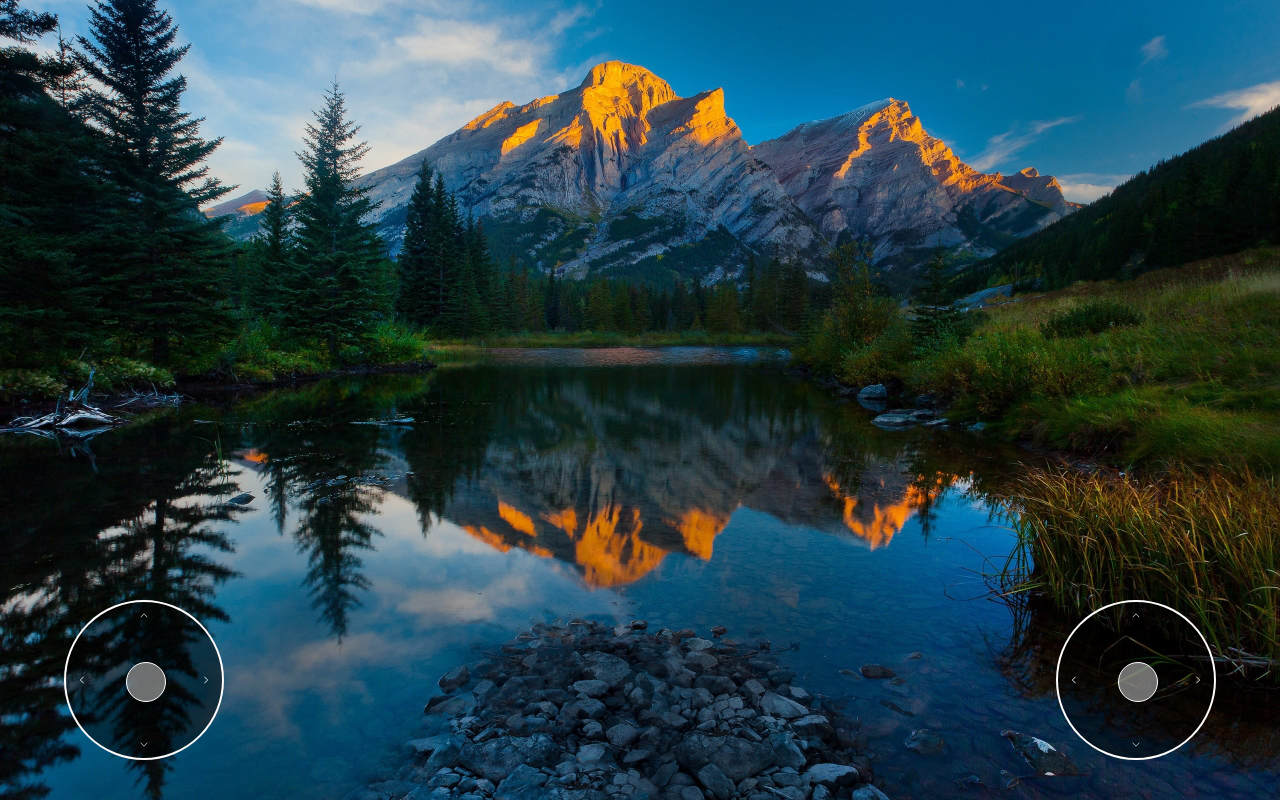
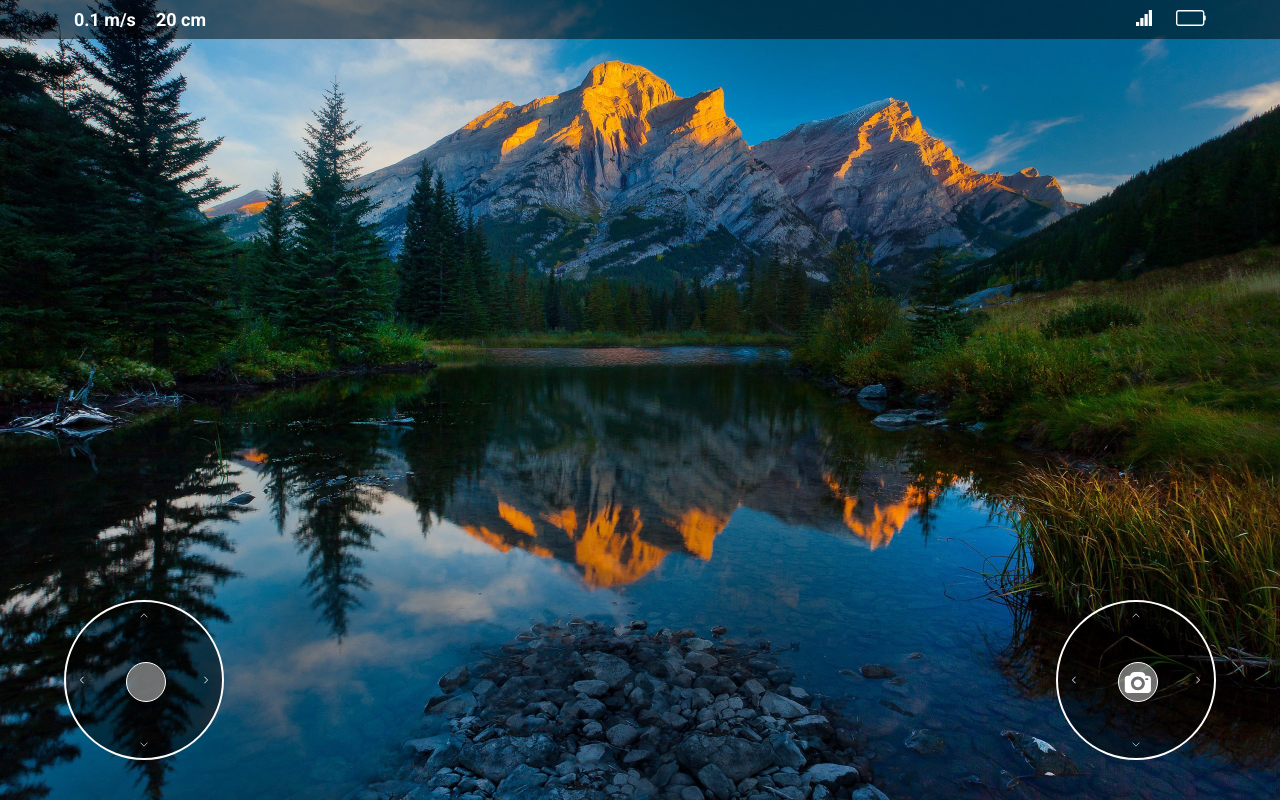
Before and after one commit to Glven/arina, a plain HTML site: page index.html in a window 1280 px wide. Drawn offline with Linux system fonts and the light colour scheme.

Commit message:
Финальный штрих

```diff
--- a/index.html
+++ b/index.html
@@ -11,6 +11,30 @@
 </head>
 <body>
     <div class="container">
+        <header class="header">
+            <div class="header__wrapper">
+                <div class="header-indicators">
+                    <p class="header-indicators__item">0.1 m/s</p>
+                    <p class="header-indicators__item">20 cm</p>
+                </div>
+                <div class="header-indicators">
+                    <div class="header-indicators__item">
+                        <svg class="header-indicators__signal" version="1.1"
+                            id="svg2" xmlns:dc="http://purl.org/dc/elements/1.1/" xmlns:cc="http://creativecommons.org/ns#" xmlns:rdf="http://www.w3.org/1999/02/22-rdf-syntax-ns#" xmlns:svg="http://www.w3.org/2000/svg" xmlns:sodipodi="http://sodipodi.sourceforge.net/DTD/sodipodi-0.dtd" xmlns:inkscape="http://www.inkscape.org/namespaces/inkscape" sodipodi:docname="signal.svg" inkscape:version="0.48.4 r9939"
+                            xmlns="http://www.w3.org/2000/svg" xmlns:xlink="http://www.w3.org/1999/xlink"
+                            viewBox="0 0 1200 1200" enable-background="new 0 0 1200 1200" xml:space="preserve">
+                        <path id="path21256" inkscape:connector-curvature="0" d="M960,1200V0h240v1200H960z M640,300h240v900H640V300z M320,600h240v600
+                            H320V600L320,600z M0,900h240v300H0V900z"/>
+                        </svg>
+                    </div>
+                    <div class="header-indicators__item">
+                        <svg width="30" height="16" viewBox="0 0 30 16" fill="none" xmlns="http://www.w3.org/2000/svg">
+                            <path fill-rule="evenodd" clip-rule="evenodd" d="M2.80374 0.09198C1.25528 0.09198 0 1.34726 0 2.89572V13.1504C0 14.6989 1.25528 15.9541 2.80374 15.9541H25.5981C27.1466 15.9541 28.4019 14.6988 28.4019 13.1504V10.3925C28.4907 10.4189 28.5848 10.4331 28.6822 10.4331H28.7196C29.2616 10.4331 29.7009 9.9938 29.7009 9.45184V6.59436C29.7009 6.0524 29.2616 5.61305 28.7196 5.61305H28.6822C28.5848 5.61305 28.4907 5.62725 28.4019 5.65369V2.89572C28.4019 1.34726 27.1466 0.09198 25.5981 0.09198H2.80374ZM1.40187 2.89572C1.40187 2.12149 2.02951 1.49385 2.80374 1.49385H25.5981C26.3724 1.49385 27 2.12149 27 2.89572V13.1504C27 13.9246 26.3724 14.5523 25.5981 14.5523H2.80374C2.02951 14.5523 1.40187 13.9246 1.40187 13.1504V2.89572Z" fill="white"/>
+                            </svg>
+                    </div>
+                </div>
+            </div>
+        </header>
         <img src="./1666364979_14-mykaleidoscope-ru-p-krasivie-peizazhi-prirodi-oboi-17.jpg" alt="photo">
         <div id="move" class="panel move">
             <div class="panel__wrapper">
@@ -32,6 +56,9 @@
         <div id="camera" class="panel camera">
             <div class="panel__wrapper">
                 <div id="camera__stick" class="panel__stick camera__stick">
+                    <svg width="28" height="21" viewBox="0 0 34 27" fill="none" xmlns="http://www.w3.org/2000/svg">
+                        <path fill-rule="evenodd" clip-rule="evenodd" d="M29.7659 4.87311H26.5519C26.0807 2.07917 23.6553 -6.10352e-05 20.7835 -6.10352e-05H12.6702C9.79834 -6.10352e-05 7.37294 2.07917 6.90177 4.87311H3.81951C1.71005 4.87311 0 6.58316 0 8.69262V23.1804C0 25.2899 1.71005 26.9999 3.81951 26.9999H29.7659C31.8753 26.9999 33.5854 25.2899 33.5854 23.1804V8.69262C33.5854 6.58316 31.8753 4.87311 29.7659 4.87311ZM16.8585 23.5756C21.8048 23.5756 25.8146 19.5658 25.8146 14.6195C25.8146 9.67314 21.8048 5.66335 16.8585 5.66335C11.9122 5.66335 7.90243 9.67314 7.90243 14.6195C7.90243 19.5658 11.9122 23.5756 16.8585 23.5756ZM26.3415 9.21945C26.3415 8.56479 26.8722 8.03409 27.5268 8.03409H29.1073C29.762 8.03409 30.2927 8.56479 30.2927 9.21945C30.2927 9.87411 29.762 10.4048 29.1073 10.4048H27.5268C26.8722 10.4048 26.3415 9.87411 26.3415 9.21945ZM16.8585 19.756C19.6954 19.756 21.9951 17.4563 21.9951 14.6194C21.9951 11.7826 19.6954 9.48285 16.8585 9.48285C14.0217 9.48285 11.7219 11.7826 11.7219 14.6194C11.7219 17.4563 14.0217 19.756 16.8585 19.756Z" fill="white"/>
+                        </svg>
                 </div>
                 <svg class="panel__arrow panel__up" version="1.1" id="Layer_1" xmlns="http://www.w3.org/2000/svg" xmlns:xlink="http://www.w3.org/1999/xlink" viewBox="0 0 512.01 512.01" xml:space="preserve">
                     <g>
--- a/style.sass
+++ b/style.sass
@@ -1,3 +1,5 @@
 @import 'templates/reset'
+@import 'templates/settings'
+@import 'templates/header'
 @import 'templates/index'
 @import 'templates/media'
--- /dev/null
+++ b/templates/_header.sass
@@ -0,0 +1,26 @@
+.header
+    background: $grey_2
+    position: absolute
+    width: 100%
+    left: 0
+    top: 0
+    z-index: 10
+    &__wrapper
+        display: flex
+        justify-content: space-between
+        align-items: center
+        width: 90%
+        margin: 0 auto
+    &-indicators
+        display: flex
+        align-items: center
+        &__item
+            padding: 10px 0
+            font-size: 1.8rem
+            font-weight: 700
+            color: $grey_1_str
+            margin: 0 10px
+        &__signal
+            width: 24px
+            height: 16px
+            fill: $grey_1_str
--- a/templates/_index.sass
+++ b/templates/_index.sass
@@ -1,7 +1,3 @@
-$grey_1_str: #fff
-$grey_1: rgba(#d9d9d9, 50%)
-$grey_2_str: #fffcfc
-$grey_2: rgba(#000, 50%)
 html
     font-size: 10px
     font-family: 'Roboto', sans-serif
@@ -63,3 +59,7 @@ html
     left: 5%
 .camera
     right: 5%
+    &__stick
+        display: flex
+        align-items: center
+        justify-content: center
--- a/templates/_media.sass
+++ b/templates/_media.sass
@@ -0,0 +1,6 @@
+@media screen and (min-width: 576px) and (max-width: 767px)
+    html
+        font-size: 9px
+@media screen and (max-width: 575px)
+    html
+        font-size: 8px
--- /dev/null
+++ b/templates/_settings.sass
@@ -0,0 +1,4 @@
+$grey_1_str: #fff
+$grey_1: rgba(#d9d9d9, 50%)
+$grey_2_str: #fffcfc
+$grey_2: rgba(#000, 50%)
```
Also changed, not shown: camera.svg (added), charge_str.svg (added), signal-svgrepo-com.svg (added), style.css.
